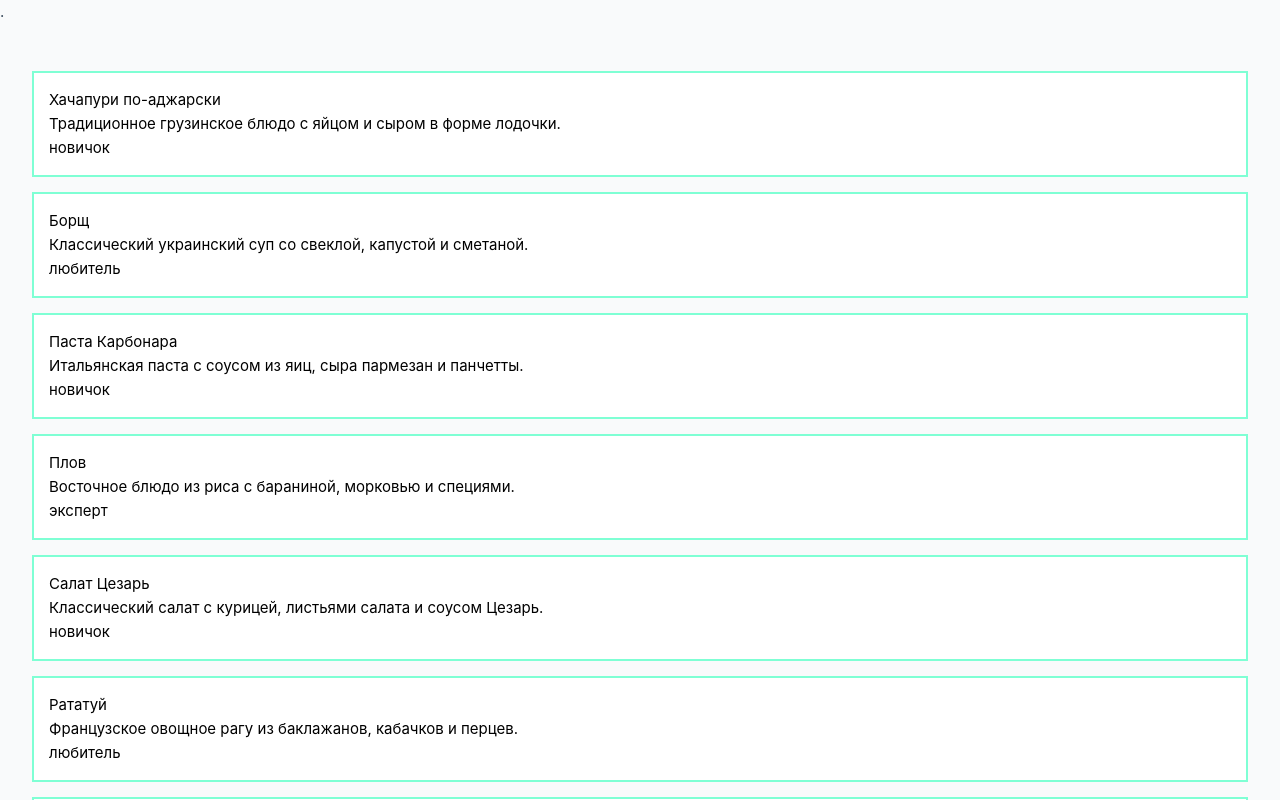
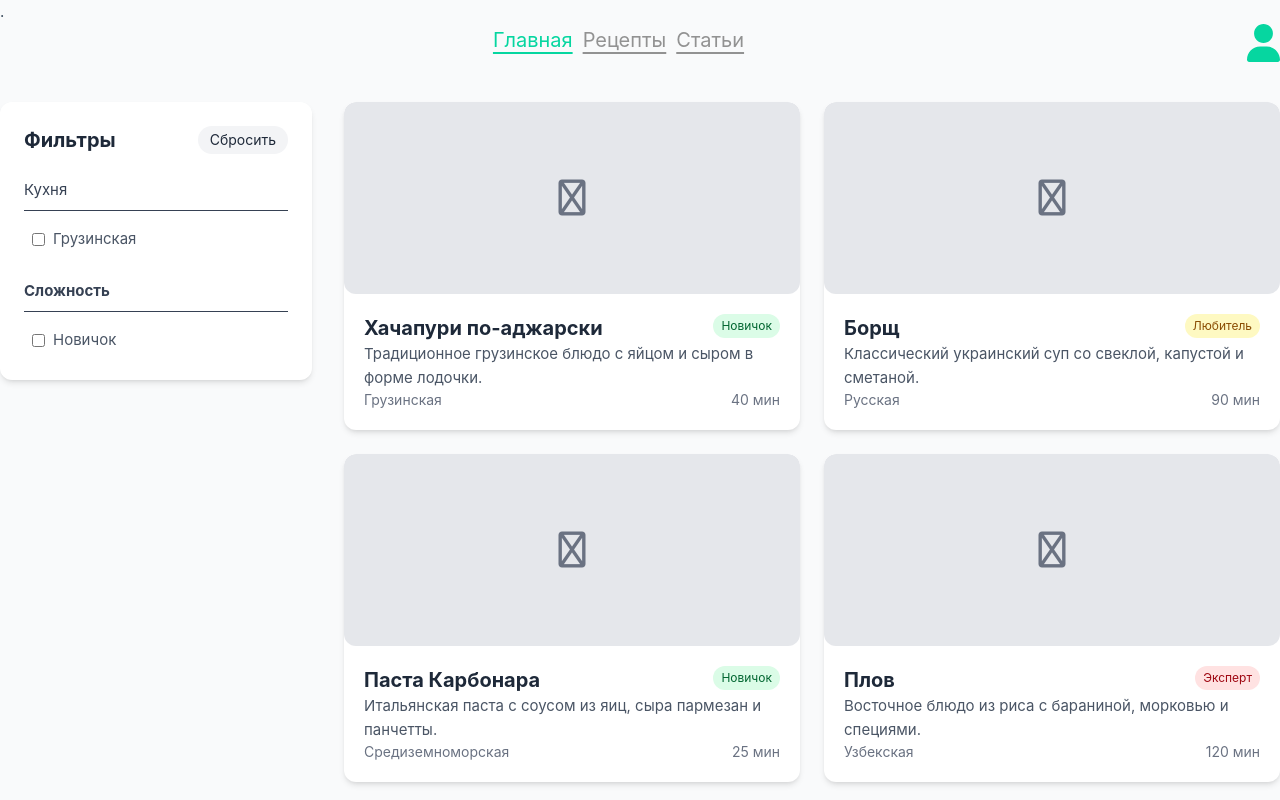
Before and after one commit to golubTolik/CookFlow, a Vue app: page / in a window 1280 px wide. Shown: the top 800 px of the page. Built offline with nearby package versions, Linux system fonts and the light colour scheme.

Commit message:
добавленно оформление для карточек рецептов, верхнее меню, блок с фильтрами(не заполненно)

```diff
--- a/index.html
+++ b/index.html
@@ -8,6 +8,7 @@
     <link rel="icon" type="image/png" sizes="16x16" href="/favicon-16x16.png">
     <link rel=”icon” href=”/favicon.ico” type=”image/x-icon”>.
     <link rel="manifest" href="/site.webmanifest">
+    <link rel="stylesheet" href="https://cdnjs.cloudflare.com/ajax/libs/font-awesome/6.4.0/css/all.min.css">
     <meta name="viewport" content="width=device-width, initial-scale=1.0">
     <title>Коллекция рецептов</title>
   </head>
--- a/src/App.vue
+++ b/src/App.vue
@@ -87,11 +87,60 @@ export default {
 </script>
 
 <template>
-    <header class="">
+    <header class="flex justify-between !mb-10">
+        <div><img src="" alt=""></div>
+        <!-- <h1 class="text-3xl md:text-4xl font-bold mb-4 md:mb-0">🍳 Коллекция рецептов</h1> -->
+        <div class="controls">
+            <input checked type="radio" name="name" id="input1" class="hidden">
+            <input type="radio" name="name" id="input2" class="hidden">
+            <input type="radio" name="name" id="input3" class="hidden">
+            <label for="input1" id="label1" class="text-[20px] text-[#929292] !mr-[10px] duration-300 underline decoration-[#929292] decoration-[2px] underline-offset-[5px]">Главная</label>
+            <label for="input2" id="label2" class="text-[20px] text-[#929292] !mr-[10px] duration-300 underline decoration-[#929292] decoration-[2px] underline-offset-[5px]">Рецепты</label>
+            <label for="input3" id="label3" class="text-[20px] text-[#929292] !mr-[10px] duration-300 underline decoration-[#929292] decoration-[2px] underline-offset-[5px]">Статьи</label>
+        </div>
+        <div><img src="./components/icons/user-solid 1.svg" alt=""></div>
+    </header>
+    <body class="!bg-gray-50 flex flex-col lg:flex-row gap-8">
+        <div class="w-full lg:w-1/4">
+            <div class="bg-white rounded-xl shadow-md p-6 sticky top-4">
+                <div class="flex justify-between items-center !mb-6">
+                    <h2 class="text-xl !font-bold text-gray-800">Фильтры</h2>
+                    <button class="text-sm bg-gray-100 hover:bg-gray-200 text-gray-800 py-1 px-3 rounded-full transition">
+                        Сбросить
+                    </button>
+                </div>
 
-    </header>
-    <body class="!bg-gray-50">
-        <List  v-bind:recipes="dishes"></List>
+                <!-- Фильтр по кухне -->
+                <div class="!mb-6 filter-section">
+                    <h3 class="font-bold text-gray-700 !mb-3 !pb-2 border-b">Кухня</h3>
+                    <div class="space-y-2">
+                        <div class="filter-option">
+                            <label class="flex items-center cursor-pointer !py-1 !px-2 rounded">
+                                <input type="checkbox" class="rounded text-orange-500 focus:ring-orange-500">
+                                <span class="!ml-2 text-gray-600">Грузинская</span>
+                            </label>
+                        </div>
+                    </div>
+                </div>
+
+                <!-- Фильтр по сложности -->
+                <div class="filter-section">
+                    <h3 class="!font-bold text-gray-700 !mb-3 !pb-2 border-b">Сложность</h3>
+                    <div class="space-y-2">
+                        <div class="filter-option">
+                            <label class="flex items-center cursor-pointer !py-1 !px-2 rounded">
+                                <input type="checkbox" class="rounded text-orange-500 focus:ring-orange-500">
+                                <span class="!ml-2 text-gray-600">Новичок</span>
+                            </label>
+                        </div>
+                    </div>
+                </div>
+            </div>
+        </div>
+        <div class="w-full lg:w-3/4">
+            <List  v-bind:recipes="dishes"></List>
+        </div>
+
     </body>
     <footer class="">
 
@@ -99,5 +148,28 @@ export default {
 </template>
 
 <style scoped>
+.controls #input1:checked ~ .perecluch .text1,
+#input2:checked ~ .perecluch .text2, #input3:checked ~ .perecluch .text3{
+    display: flex;
+    justify-content: space-around;
+}
+.controls #input1:checked ~ #label1,
+#input2:checked ~ #label2, #input3:checked ~ #label3{
+    color: #06D6A0;
+    text-decoration-color: #06D6A0;
+}
+.controls .active{
+    color: #06D6A0;
+    text-decoration-color: #06D6A0;
+}
 
+.filter-section {
+    transition: all 0.3s ease;
+}
+.filter-option {
+    transition: background-color 0.2s;
+}
+.filter-option:hover {
+    background-color: #f3f4f6;
+}
 </style>
--- a/src/assets/main.css
+++ b/src/assets/main.css
@@ -5,11 +5,10 @@
 #app {
   max-width: 1280px;
   margin: 0 auto;
-  padding: 2rem;
   font-weight: normal;
 }
 
-/* @media (max-width: 1024px) {
+@media (max-width: 1024px) {
   body {
     display: flex;
     place-items: center;
@@ -20,4 +19,4 @@
     grid-template-columns: 1fr 1fr;
     padding: 0 2rem;
   }
-} */
+}
--- a/src/components/List.vue
+++ b/src/components/List.vue
@@ -14,7 +14,7 @@ export default {
 </script>
 
 <template>
-  <div class="justify-center flex-column" >
+  <div class="grid grid-cols-1 md:grid-cols-1 lg:grid-cols-2 gap-6" >
     <ListItem
         v-for="recipe in recipes"
         :key="recipe.id"
--- a/src/components/ListItem.vue
+++ b/src/components/ListItem.vue
@@ -10,18 +10,43 @@ export default {
 </script>
 
 <template>
-  <div class="p-[15px] !mt-[15px] border-2 border-[#7FFFD4] bg-white text-black" >
     <!-- <svg class="h-[1lh] w-5.5 shrink-0" viewBox="0 0 22 22" fill="none" stroke-linecap="square">
         <circle cx="11" cy="11" r="11" class="fill-sky-400/25" />
         <circle cx="11" cy="11" r="10.5" class="stroke-sky-400/25" />
         <path d="M8 11.5L10.5 14L14 8" class="stroke-sky-800 dark:stroke-sky-300" />
     </svg> -->
-    <div>{{ recipe.name }}</div>
-    <div>{{ recipe.description }}</div>
-    <div>{{ recipe.difficulty }}</div>
+  <div class="recipe-card bg-white rounded-xl shadow-md overflow-hidden">
+    <div class="h-48 overflow-hidden">
+        <div class="w-full h-full bg-gray-200  rounded-xl flex items-center justify-center text-gray-500">
+            <i class="fas fa-utensils text-4xl"></i>
+        </div>
+    </div>
+    <div class="p-5">
+        <div class="flex justify-between items-start mb-2">
+            <h3 class="text-xl !font-bold text-gray-800">{{recipe.name}}</h3>
+            <span class="text-xs px-2 py-1 rounded-full capitalize"
+            :class="{
+                'bg-green-100 text-green-800': recipe.difficulty === 'новичок',
+                'bg-yellow-100 text-yellow-800': recipe.difficulty === 'любитель',
+                'bg-red-100 text-red-800': recipe.difficulty === 'эксперт'
+              }"
+            >{{recipe.difficulty}}</span>
+
+        </div>
+        <p class="text-gray-600 mb-4">{{ recipe.description }}</p>
+        <div class="flex justify-between items-center">
+            <span class="text-sm text-gray-500">{{ recipe.cuisine }}</span>
+            <span class="text-sm text-gray-500">{{ recipe.cookingTime }} мин</span>
+        </div>
+      </div>
   </div>
 </template>
 
 <style scoped>
-
+.recipe-card {
+  transition: transform 0.3s, box-shadow 0.3s;
+}
+.recipe-card:hover {
+  transform: translateY(-5px);
+}
 </style>
```
Also changed, not shown: src/components/icons/user-solid 1.svg (added).
